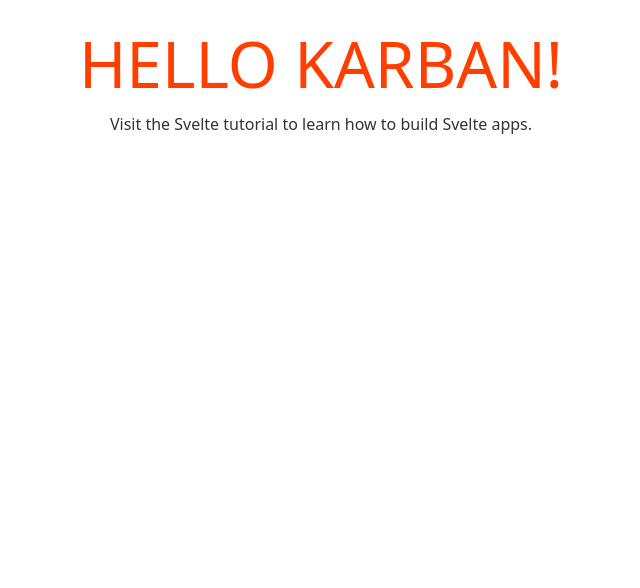
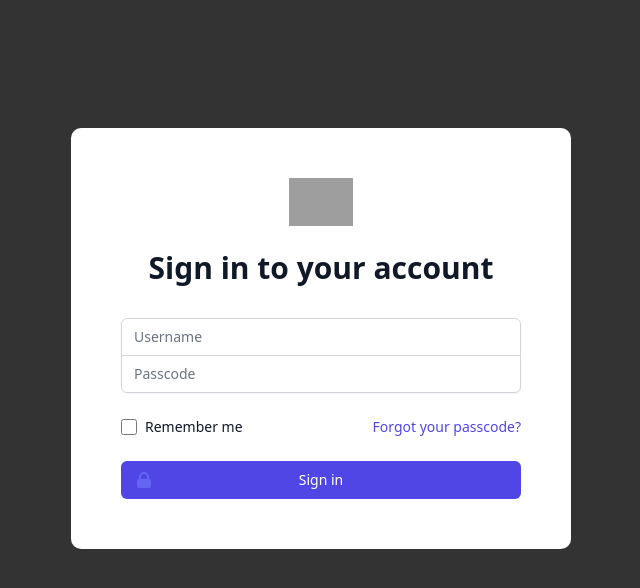
Before and after one commit to bineetNaidu/karban, a Svelte app: page / in a window 1280 px wide. Shown: the top 588 px of the page, without its empty margins (319-959 px from the left). Built offline with nearby package versions, Linux system fonts and the light colour scheme; grey boxes are pictures that could not be loaded.

Commit message:
add base Signin component

```diff
--- a/src/App.svelte
+++ b/src/App.svelte
@@ -1,33 +1,19 @@
 <script lang="ts">
+	import Modal from "./Modal.svelte";
+
+	import Signin from "./Signin.svelte";
 </script>
 
 <style>
 	main {
-		text-align: center;
-		padding: 1em;
-		max-width: 240px;
-		margin: 0 auto;
-	}
-
-	h1 {
-		color: #ff3e00;
-		text-transform: uppercase;
-		font-size: 4em;
-		font-weight: 100;
-	}
-
-	@media (min-width: 640px) {
-		main {
-			max-width: none;
-		}
+		padding: 0;
+		margin: 0;
+		box-sizing: border-box;
 	}
 </style>
 
 <main>
-	<h1>Hello Karban!</h1>
-	<p>
-		Visit the
-		<a href="https://svelte.dev/tutorial">Svelte tutorial</a>
-		to learn how to build Svelte apps.
-	</p>
+	<Modal showModal>
+		<Signin />
+	</Modal>
 </main>
--- /dev/null
+++ b/src/Signin.svelte
@@ -0,0 +1,79 @@
+<script lang="ts">
+ let username: string = "";
+ let passcode: string = "";
+</script>
+
+<div>
+ <img
+  class="mx-auto h-12 w-auto"
+  src="https://tailwindui.com/img/logos/workflow-mark-indigo-600.svg"
+  alt="Workflow" />
+ <h2 class="mt-6 text-center text-3xl font-extrabold text-gray-900">
+  Sign in to your account
+ </h2>
+</div>
+<form class="mt-8 space-y-6">
+ <input type="hidden" name="remember" value="true" />
+ <div class="rounded-md shadow-sm -space-y-px">
+  <div>
+   <label for="username" class="sr-only">Username</label>
+   <input
+    id="username"
+    bind:value={username}
+    required
+    class="appearance-none rounded-none relative block w-full px-3 py-2 border border-gray-300 placeholder-gray-500 text-gray-900 rounded-t-md focus:outline-none focus:ring-indigo-500 focus:border-indigo-500 focus:z-10 sm:text-sm"
+    placeholder="Username" />
+  </div>
+  <div>
+   <label for="password" class="sr-only">Passcode</label>
+   <input
+    id="password"
+    type="password"
+    bind:value={passcode}
+    required
+    class="appearance-none rounded-none relative block w-full px-3 py-2 border border-gray-300 placeholder-gray-500 text-gray-900 rounded-b-md focus:outline-none focus:ring-indigo-500 focus:border-indigo-500 focus:z-10 sm:text-sm"
+    placeholder="Passcode" />
+  </div>
+ </div>
+
+ <div class="flex items-center justify-between">
+  <div class="flex items-center">
+   <input
+    id="remember_me"
+    name="remember_me"
+    type="checkbox"
+    class="h-4 w-4 text-indigo-600 focus:ring-indigo-500 border-gray-300 rounded" />
+   <label for="remember_me" class="ml-2 block text-sm text-gray-900">
+    Remember me
+   </label>
+  </div>
+
+  <div class="text-sm">
+   <a href="/forgot" class="font-medium text-indigo-600 hover:text-indigo-500">
+    Forgot your passcode?
+   </a>
+  </div>
+ </div>
+
+ <div>
+  <button
+   type="submit"
+   class="group relative w-full flex justify-center py-2 px-4 border border-transparent text-sm font-medium rounded-md text-white bg-indigo-600 hover:bg-indigo-700 focus:outline-none focus:ring-2 focus:ring-offset-2 focus:ring-indigo-500">
+   <span class="absolute left-0 inset-y-0 flex items-center pl-3">
+    <!-- Heroicon name: lock-closed -->
+    <svg
+     class="h-5 w-5 text-indigo-500 group-hover:text-indigo-400"
+     xmlns="http://www.w3.org/2000/svg"
+     viewBox="0 0 20 20"
+     fill="currentColor"
+     aria-hidden="true">
+     <path
+      fill-rule="evenodd"
+      d="M5 9V7a5 5 0 0110 0v2a2 2 0 012 2v5a2 2 0 01-2 2H5a2 2 0 01-2-2v-5a2 2 0 012-2zm8-2v2H7V7a3 3 0 016 0z"
+      clip-rule="evenodd" />
+    </svg>
+   </span>
+   Sign in
+  </button>
+ </div>
+</form>
```
